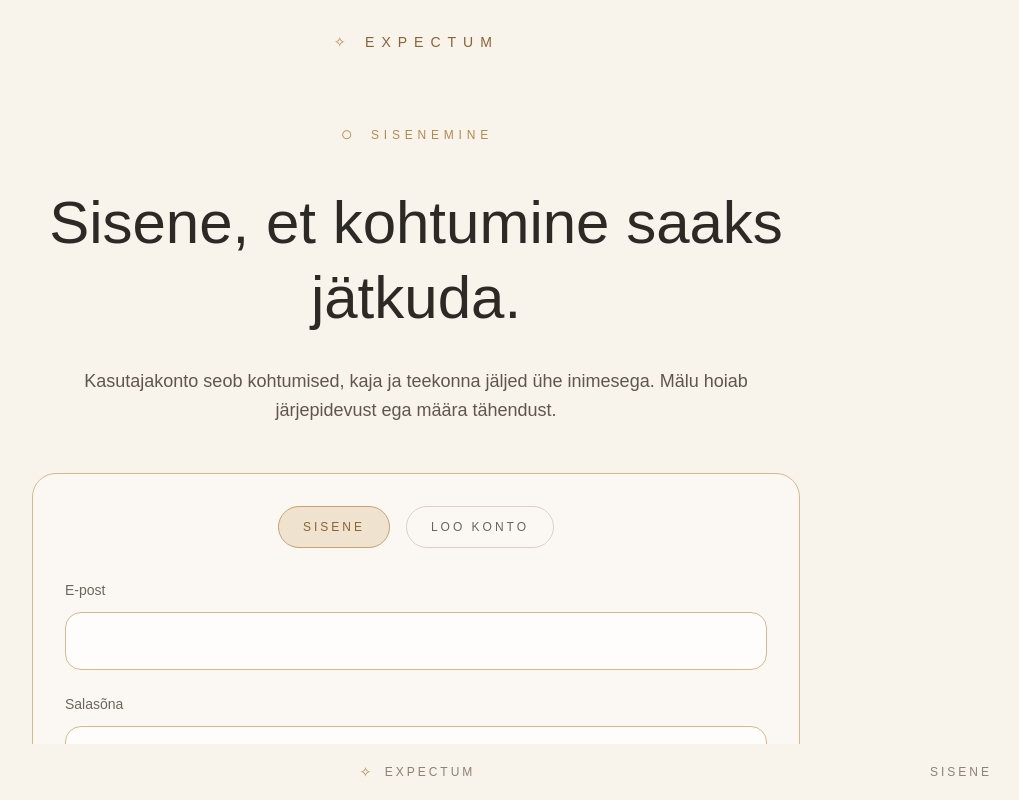
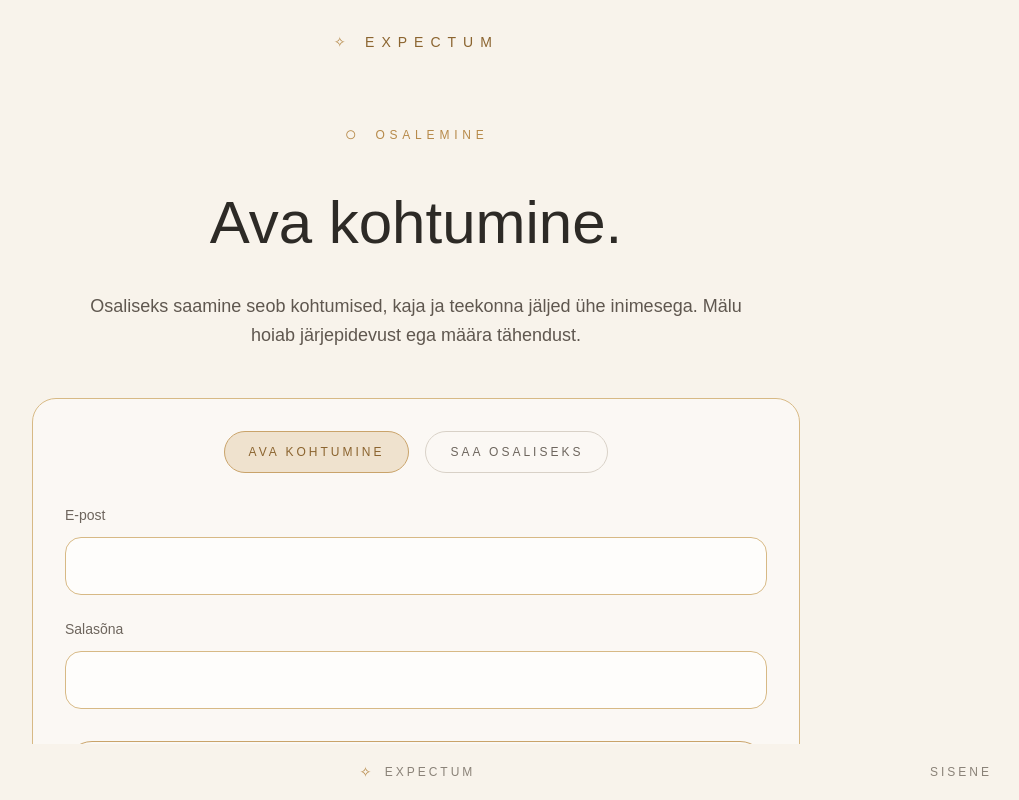
Before and after one commit to laurentconsulting/expectum, a Next.js app: page /enter in a window 1280 px wide. Shown: the whole page, without its empty margins (224-1243 px from the left). Built offline with nearby package versions, Linux system fonts and the light colour scheme; no server answers.

Commit message:
Fix enter suspense boundary

```diff
--- a/app/enter/page.tsx
+++ b/app/enter/page.tsx
@@ -1,12 +1,12 @@
 "use client";
 
-import { useEffect, useState } from "react";
+import { Suspense, useEffect, useState } from "react";
 import { useRouter, useSearchParams } from "next/navigation";
 import ExpectumPage from "@/components/ExpectumPage";
 import ExpectumSymbol from "@/components/ExpectumSymbol";
 import { supabase } from "@/lib/supabaseClient";
 
-export default function Enter() {
+function EnterContent() {
   const router = useRouter();
   const searchParams = useSearchParams();
 
@@ -25,7 +25,7 @@ export default function Enter() {
 
   async function enter() {
     if (!email.trim() || !password.trim()) {
-      setMessage("Sisestamiseks on vaja e-posti ja salasõna.");
+      setMessage("Ava kohtumine vajab e-posti ja salasõna.");
       return;
     }
 
@@ -62,7 +62,7 @@ export default function Enter() {
 
     if (mode === "create") {
       setMessage(
-        "Konto on loodud. Kui e-posti kinnitamine on sisse lülitatud, kinnita kiri ja sisene seejärel uuesti."
+        "Oled saanud osaliseks. Kui e-posti kinnitamine on sisse lülitatud, kinnita kiri ja ava kohtumine seejärel uuesti."
       );
       return;
     }
@@ -83,16 +83,16 @@ export default function Enter() {
       <section className="mx-auto w-full max-w-3xl text-center">
         <p className="mb-10 inline-flex items-center justify-center gap-3 text-xs uppercase tracking-[0.4em] text-[#b78a4a]">
           <ExpectumSymbol name="meeting" size="header" />
-          <span>Sisenemine</span>
+          <span>Osalemine</span>
         </p>
 
         <h1 className="mb-8 text-4xl font-light leading-tight md:text-6xl">
-          Sisene, et kohtumine saaks jätkuda.
+          Ava kohtumine.
         </h1>
 
         <p className="mx-auto mb-12 max-w-2xl text-lg leading-relaxed text-[#5f574f]">
-          Kasutajakonto seob kohtumised, kaja ja teekonna jäljed ühe inimesega.
-          Mälu hoiab järjepidevust ega määra tähendust.
+          Osaliseks saamine seob kohtumised, kaja ja teekonna jäljed ühe
+          inimesega. Mälu hoiab järjepidevust ega määra tähendust.
         </p>
 
         <div className="rounded-3xl border border-[#d7b985] bg-white/45 p-8 text-left">
@@ -106,7 +106,7 @@ export default function Enter() {
                   : "border-[#d8d1c7] text-[#6d655d]"
               }`}
             >
-              Sisene
+              Ava kohtumine
             </button>
 
             <button
@@ -118,7 +118,7 @@ export default function Enter() {
                   : "border-[#d8d1c7] text-[#6d655d]"
               }`}
             >
-              Loo konto
+              Saa osaliseks
             </button>
           </div>
 
@@ -151,8 +151,8 @@ export default function Enter() {
             {loading
               ? "Hetk..."
               : mode === "enter"
-              ? "Sisene"
-              : "Loo konto"}
+              ? "Ava kohtumine"
+              : "Saa osaliseks"}
           </button>
 
           {message && (
@@ -165,3 +165,11 @@ export default function Enter() {
     </ExpectumPage>
   );
 }
+
+export default function Enter() {
+  return (
+    <Suspense fallback={null}>
+      <EnterContent />
+    </Suspense>
+  );
+}
```
